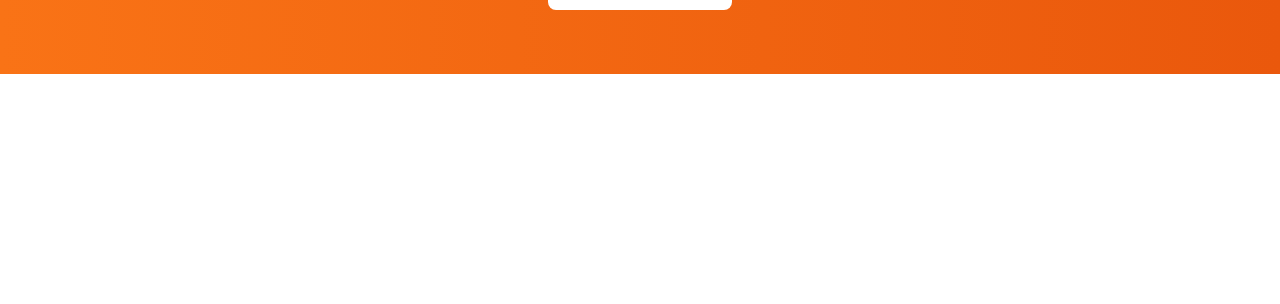
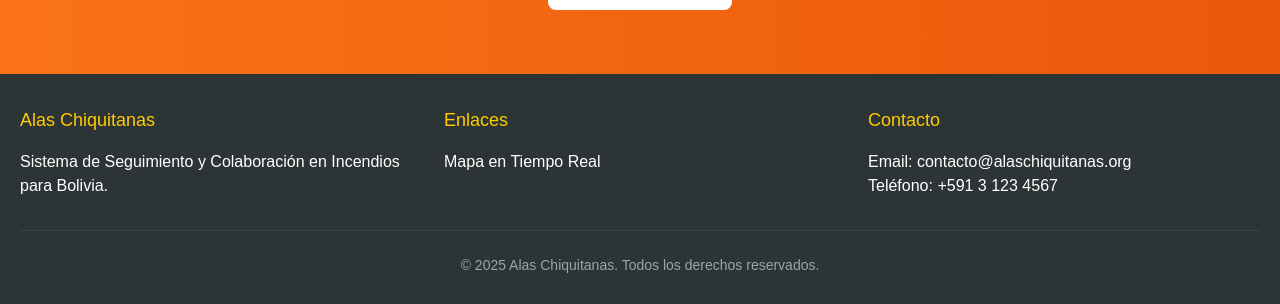
Before and after one commit to Jhair14/Alas_Chiquitanas_WEB, a Next.js app: page / in a window 1280 px wide. Shown: the part 1742-2046 px from the top of the page. Before the commit the page ends 1816 px from the top, so only its background shows below. Built offline with nearby package versions, Linux system fonts and the light colour scheme; no server answers.

Commit message:
v2-front

```diff
--- a/app/Index/Index.jsx
+++ b/app/Index/Index.jsx
@@ -1,6 +1,7 @@
 "use client";
 import React, { useEffect, useState } from 'react';
 import Link from 'next/link';
+import Footer from "../components/Footer";
 import { useRouter } from "next/navigation";
 import { useQuery } from '@apollo/client';
 import { OBTENER_NOTICIAS } from '../Endpoints/endpoints_graphql';
@@ -306,7 +307,7 @@ function Home() {
                     </div>
                 </section>
             </main>
-
+            <Footer />
         </div>
     );
 }
```
